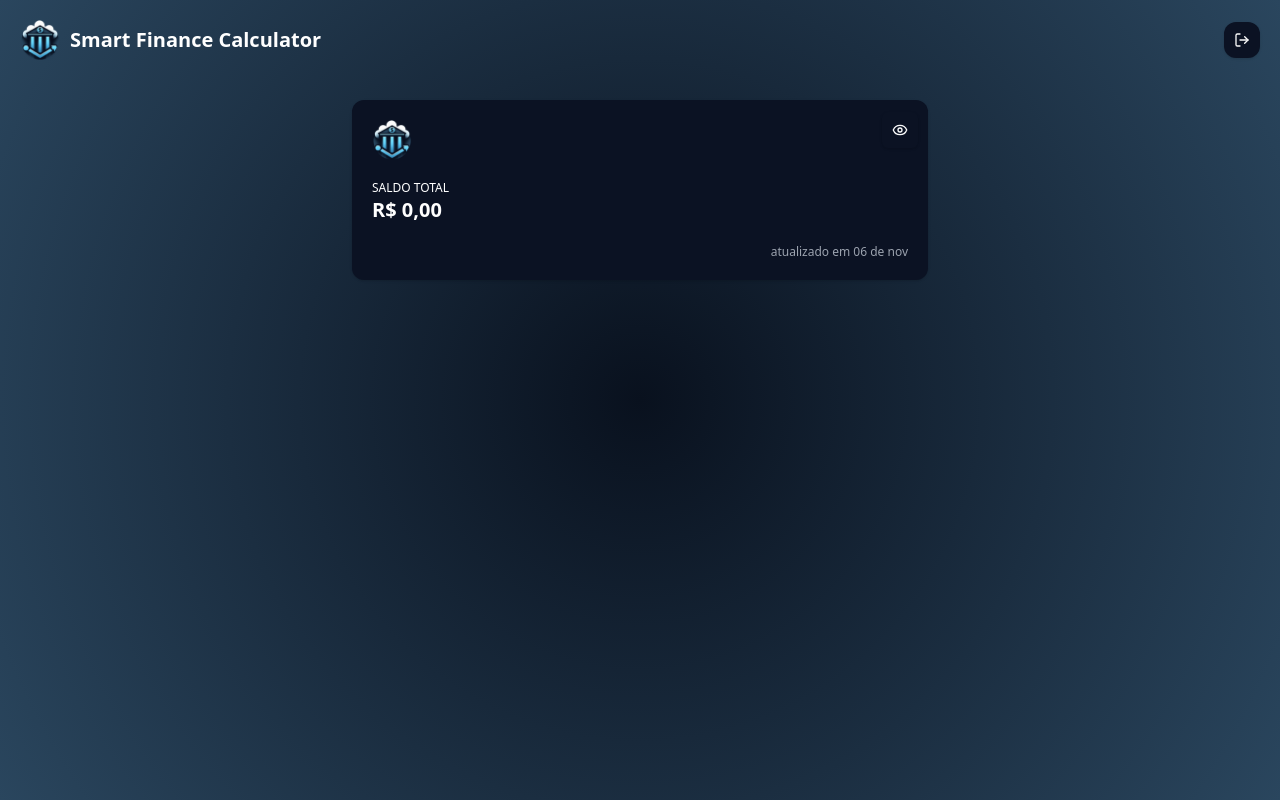
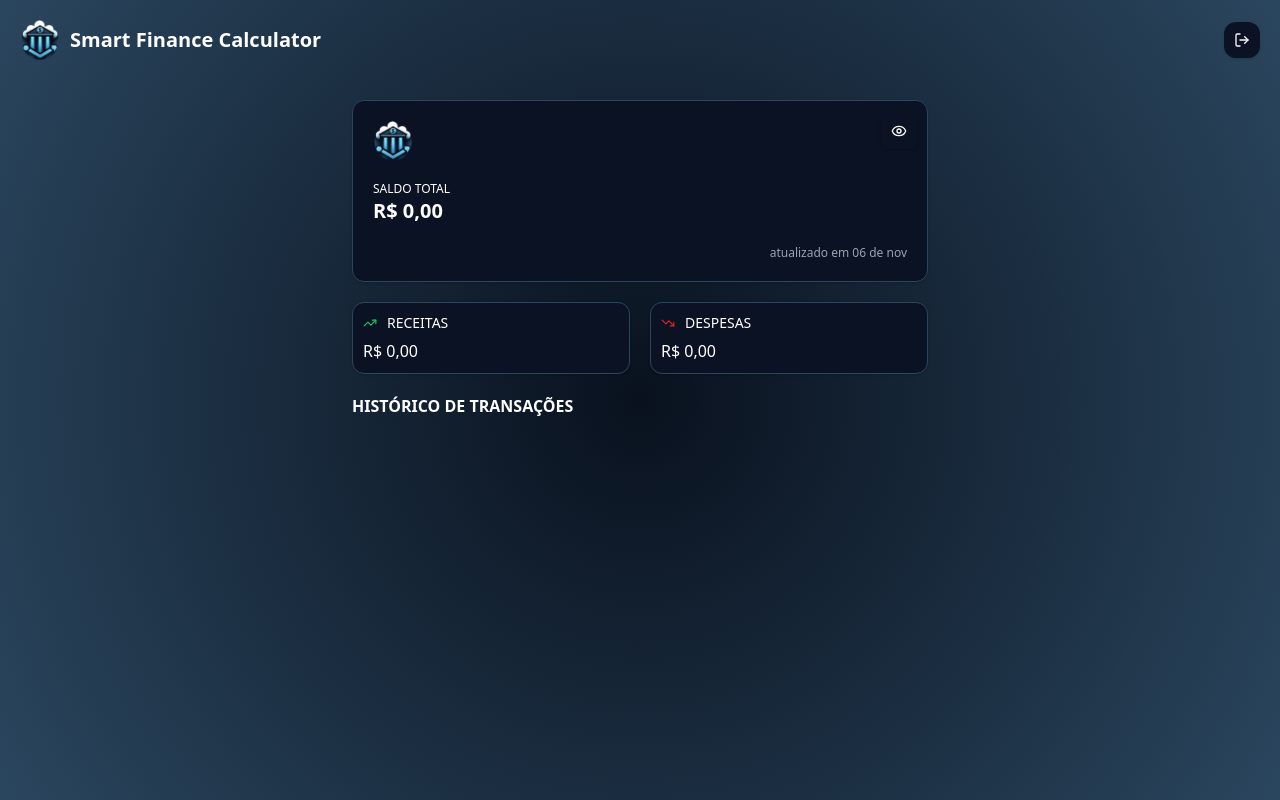
Before and after one commit to arisonfirmino/smart-finance-calculator, a Next.js app: page / in a window 1280 px wide. Built offline with nearby package versions, Linux system fonts and the light colour scheme.

Commit message:
feat: add initial TotalIncomes and TotalExpenses components

```diff
--- a/app/(home)/page.tsx
+++ b/app/(home)/page.tsx
@@ -1,12 +1,19 @@
 import Header from "@/components/header";
 import Balance from "@/components/balance";
+import TotalIncomes from "@/components/total-incomes";
+import TotalExpenses from "@/components/total-expenses";
 
 const Home = () => {
   return (
     <main className="flex min-h-screen w-full flex-col items-center gap-5">
       <Header />
-      <div className="w-full max-w-xl">
+      <div className="w-full max-w-xl space-y-5 px-5 md:px-0">
         <Balance />
+        <div className="flex gap-5">
+          <TotalIncomes />
+          <TotalExpenses />
+        </div>
+        <h3 className="font-semibold uppercase">Histórico de transações</h3>
       </div>
     </main>
   );
--- a/app/globals.css
+++ b/app/globals.css
@@ -27,7 +27,7 @@ body {
     --accent-foreground: 0 0% 9%;
     --destructive: 0 84.2% 60.2%;
     --destructive-foreground: 0 0% 98%;
-    --border: 0 0% 89.8%;
+    --border: 208, 38%, 27%;
     --input: 0 0% 89.8%;
     --ring: 0 0% 3.9%;
     --chart-1: 12 76% 61%;
--- /dev/null
+++ b/components/total-expenses.tsx
@@ -0,0 +1,16 @@
+import { Card } from "@/components/ui/card";
+import { TrendingDownIcon } from "lucide-react";
+
+const TotalExpenses = () => {
+  return (
+    <Card className="w-full space-y-1.5 p-2.5">
+      <div className="flex items-center gap-2.5">
+        <TrendingDownIcon size={14} className="text-red-600" />
+        <h3 className="text-sm uppercase">Despesas</h3>
+      </div>
+      <h2 className="font-medium">R$ 0,00</h2>
+    </Card>
+  );
+};
+
+export default TotalExpenses;
--- /dev/null
+++ b/components/total-incomes.tsx
@@ -0,0 +1,16 @@
+import { Card } from "@/components/ui/card";
+import { TrendingUpIcon } from "lucide-react";
+
+const TotalIncomes = () => {
+  return (
+    <Card className="w-full space-y-1.5 p-2.5">
+      <div className="flex items-center gap-2.5">
+        <TrendingUpIcon size={14} className="text-green-500" />
+        <h3 className="text-sm uppercase">Receitas</h3>
+      </div>
+      <h2 className="font-medium">R$ 0,00</h2>
+    </Card>
+  );
+};
+
+export default TotalIncomes;
--- a/components/ui/card.tsx
+++ b/components/ui/card.tsx
@@ -8,7 +8,10 @@ const Card = React.forwardRef<
 >(({ className, ...props }, ref) => (
   <div
     ref={ref}
-    className={cn("rounded-xl bg-card text-card-foreground shadow", className)}
+    className={cn(
+      "rounded-xl border bg-card text-card-foreground shadow",
+      className,
+    )}
     {...props}
   />
 ));
```
